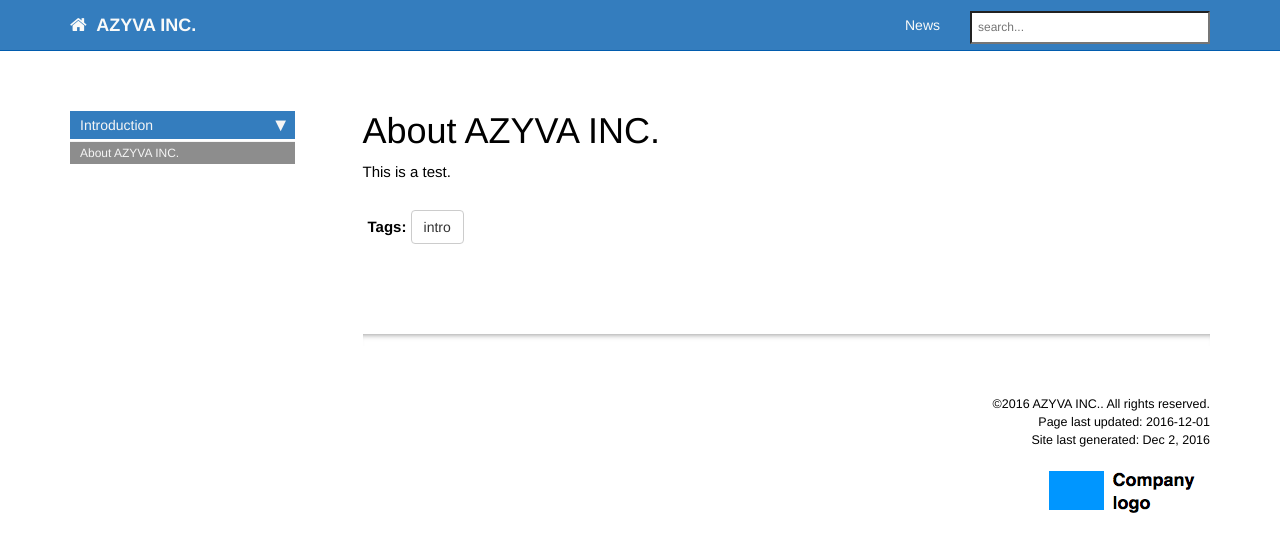
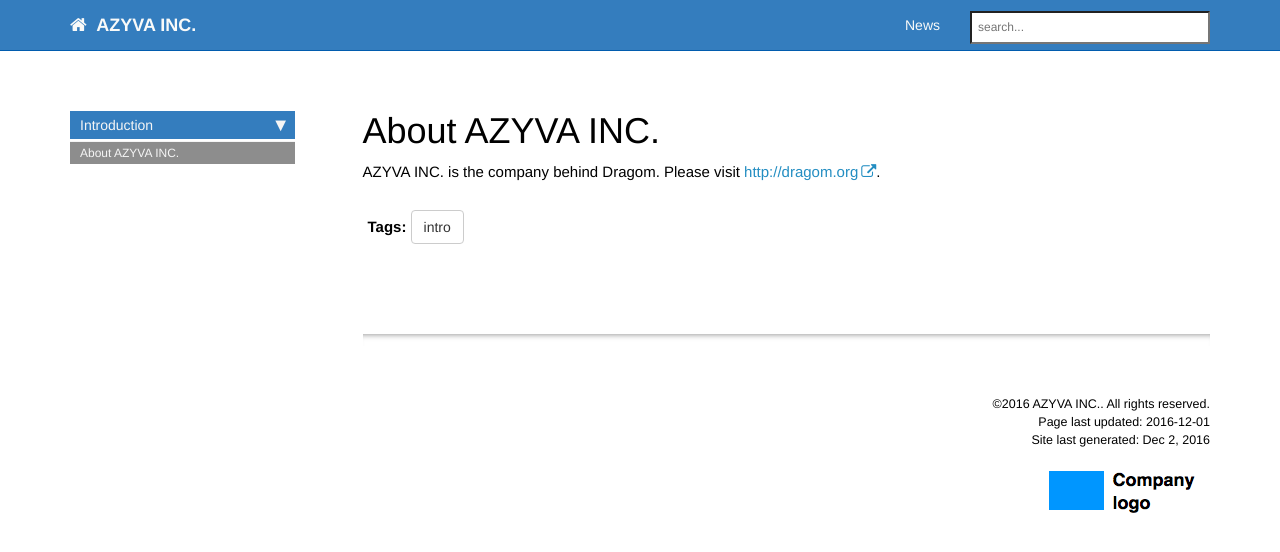
Before and after one commit to azyva/azyva, a Jekyll site: the page built from pages/intro/about-azyva.md, in a window 1280 px wide. Shown: the top 552 px of the page. Built offline with Jekyll 4.4.1, drawn with Linux system fonts in a browser that asks for light colours; nearby versions of some CDN libraries; comment, search, counter and statistics services are not loaded.

Commit message:
New contents.

```diff
--- a/pages/intro/about-azyva.md
+++ b/pages/intro/about-azyva.md
@@ -11,4 +11,5 @@ toc: false
 # folder: intro
 ---
 
-This is a test.
+AZYVA INC. is the company behind Dragom. Please visit
+[http://dragom.org](http://dragom.org).
```
